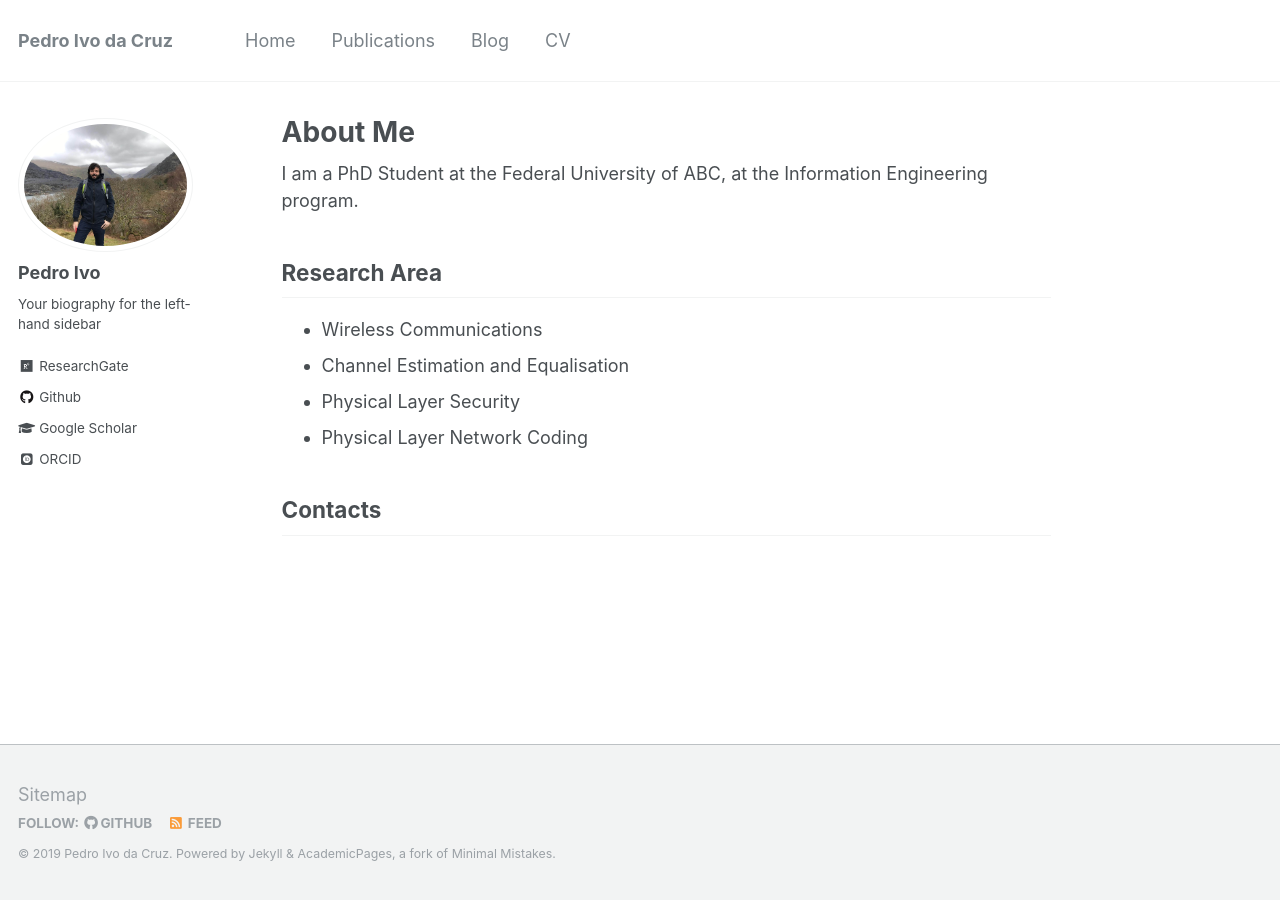
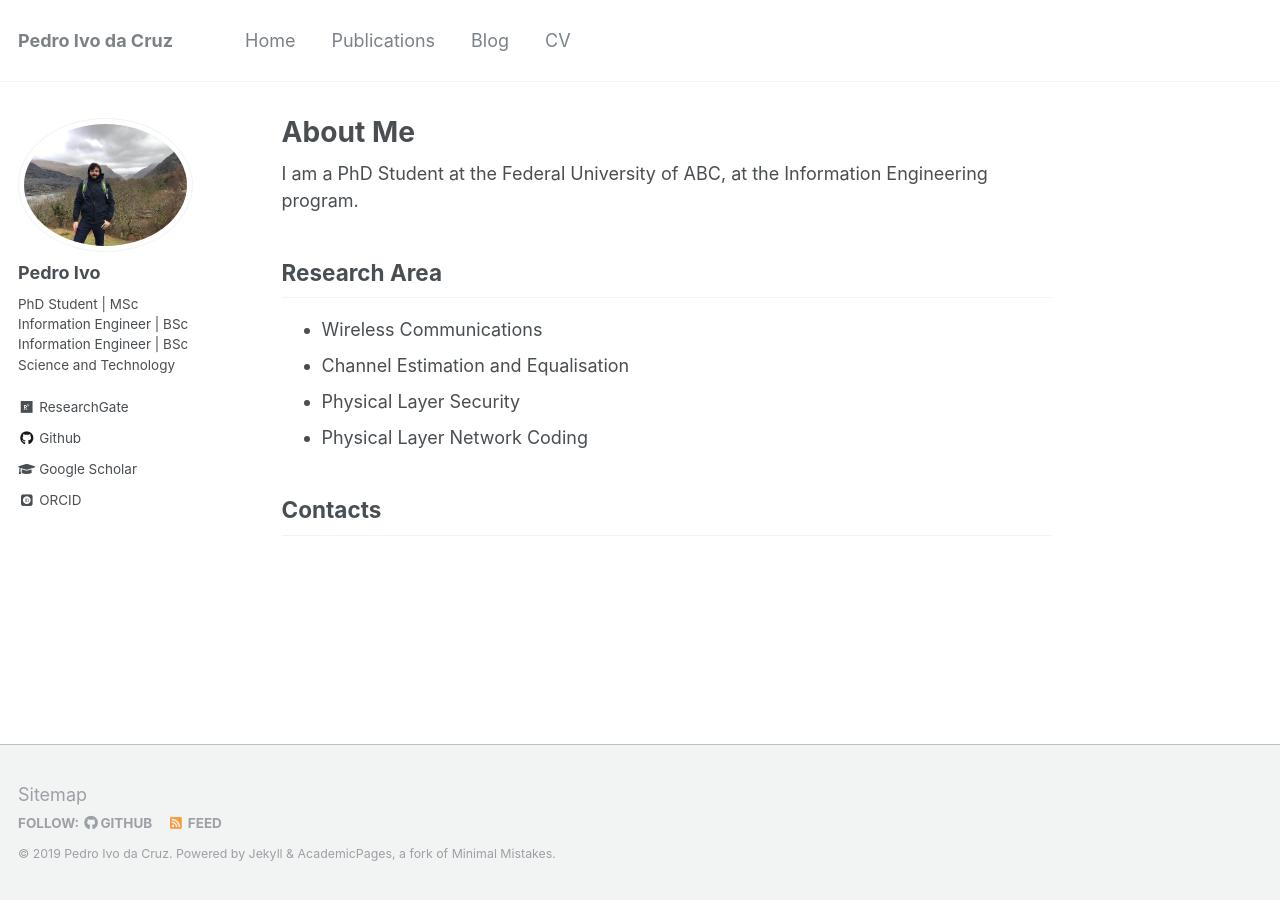
Before and after one commit to pedroidc/pedroidc.github.io, a Jekyll site: the page built from _pages/about.md, in a window 1280 px wide. Built offline with Jekyll 4.4.1, drawn with Linux system fonts in a browser that asks for light colours; some web fonts are replaced.

Commit message:
Biography Update

```diff
--- a/_config.yml
+++ b/_config.yml
@@ -82,7 +82,7 @@ analytics:
 author:
   name             : "Pedro Ivo"
   avatar           : "pedro-bio-photo-1.jpg"
-  bio              : "Your biography for the left-hand sidebar"
+  bio              : "PhD Student | MSc Information Engineer | BSc Information Engineer | BSc Science and Technology"
   location         : # "Location"
   employer         :
   pubmed           : # "https://www.ncbi.nlm.nih.gov/pubmed/?term=john+snow"
```
